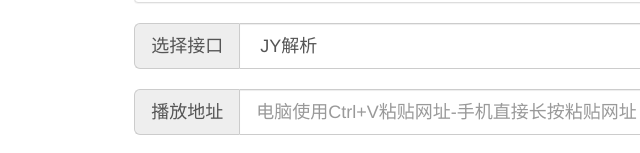
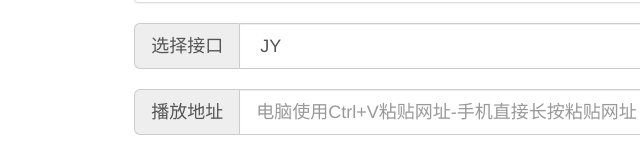
Before and after one commit to xixiranran/xiranjiexi, a plain HTML site: page index.html in a window 1280 px wide. Shown: the part 629-782 px from the top of the page, 94-734 px from the left. Drawn offline with Linux system fonts and the light colour scheme.

Commit message:
Update index.html

```diff
--- a/index.html
+++ b/index.html
@@ -92,52 +92,17 @@
         <div class="input-group" style="width: 100%;">
             <span class="input-group-addon input-lg" style="width: 80px; ">选择接口</span>
             <select class="form-control input-lg" id="jk">
-				<option rel="nofollow" value="https://jx.we-vip.com/?url=" selected="selected">JY解析</option>
+				<option rel="nofollow" value="https://jx.playerjy.com/?url=">JY</option>
 				<option rel="nofollow" value="https://player.maqq.cn/?url=">扶风</option>
-				<option rel="nofollow" value="https://okjx.cc/?url=">OK解析</option>
-				<option rel="nofollow" value="https://jx.bozrc.com:4433/player/?url=">B站parwix</option>
+				<option rel="nofollow" value="https://jx.xmflv.cc/?url=">虾米</option>
 				<option rel="nofollow" value="https://z1.m1907.top/?jx=">m1907</option>
-				<!-- <option rel="nofollow" value="https://www.administratorw.com/video.php?url=">无名</option> -->
-				<option rel="nofollow" value="https://svip.bljiex.cc/?v=">BL</option>
-				<option rel="nofollow" value="https://www.1717yun.com/jx/ty.php?url=">17云</option>
-				<option rel="nofollow" value="https://www.1717yun.com/1717yun/?url=">1717</option>
 				<option rel="nofollow" value="https://jx.xmflv.com/?url=">虾米解析</option>
 				<option rel="nofollow" value="http://jx.ivito.cn/?url=">维多解析（超清）</option>
 				<option rel="nofollow" value="https://www.ckplayer.vip/jiexi/?url=">Ckplayer</option>
 				<option rel="nofollow" value="https://www.pangujiexi.com/jiexi/?url=">盘古</option>
-				<option rel="nofollow" value="https://www.h8jx.com/jiexi.php?url=">H8</option>
-				<option rel="nofollow" value="https://www.ckmov.vip/api.php?url=">ckmov</option>
-				<option rel="nofollow" value="https://api.jiexi.la/?url=">解析la</option>
-				<option rel="nofollow" value="https://vip.laobandq.com/jiexi.php?url=">老板</option>
-				<option rel="nofollow" value="https://jx.m3u8.tv/jiexi/?url=">M3U8</option>
-				<option rel="nofollow" value="https://jiexi.janan.net/jiexi/?url=">MUTV</option>
-				<option rel="nofollow" value="https://www.meiju56.com/vip/?url=">meiju56</option>
 				<option rel="nofollow" value="https://jx.yparse.com/index.php?url=">云析</option>
-				<option rel="nofollow" value="https://www.8090g.cn/?url=">8090</option>
-				<option rel="nofollow" value="https://www.8090.la/8090/?url=">8090la</option>
-				<option rel="nofollow" value="https://parse.mw0.cc/?url=">铭人</option>
-				<option rel="nofollow" value="https://jx.qqwtt.com/?url=">qqwtt</option>
-				<option rel="nofollow" value="https://dmjx.m3u8.tv/?url=">eptept</option>
-				<option rel="nofollow" value="https://api.okjx.cc:3389/jx.php?url=">OK解析2</option>
-				<option rel="nofollow" value="https://m2090.com/?url=">m2090</option>
-				<option rel="nofollow" value="https://www.mtosz.com/m3u8.php?url=">Mao解析</option>
-				<option rel="nofollow" value="http://jx.ppflv.com/?url=">云解析</option>
-				<option rel="nofollow" value="https://jx.aidouer.net/?url=">爱豆解析</option>
-				<option rel="nofollow" value="https://www.playm3u8.cn/jiexi.php?url=">play</option>
 				<option rel="nofollow" value="https://www.yemu.xyz/?url=">夜幕</option>
-				<option rel="nofollow" value="https://go.yh0523.cn/y.cy?url=">0523</option>
-				<option rel="nofollow" value="https://www.gai4.com/?url=">qai4</option>
-				<option rel="nofollow" value="https://jx.ergan.top/?url=">ergan</option>
-				<option rel="nofollow" value="http://vip.wandhi.com/?v=">玩的嗨</option>
-				<option rel="nofollow" value="https://api.qianqi.net/vip/?url=">冰豆</option>
-				<option rel="nofollow" value="https://jx.playerjy.com/?url=">JY</option>
-				<option rel="nofollow" value="https://www.nxflv.com/?url=">诺讯</option>
 				<option rel="nofollow" value="https://jsap.attakids.com/?url=">思古3</option>
-				<option rel="nofollow" value="https://jx.dj6u.com/?url=">听乐</option>
-				<option rel="nofollow" value="https://sb.5gseo.net/?url=">云端</option>
-				<option rel="nofollow" value="https://jx.618g.com/?url=">618解析</option>
-				<option rel="nofollow" value="https://jx.973973.xyz/?url=">973973</option>
-				<option rel="nofollow" value="https://y.9dan.cc/?v=">9dan</option>
 				<!-- <option rel="nofollow" value=""></option> -->
 			</select>
         </div>
```
